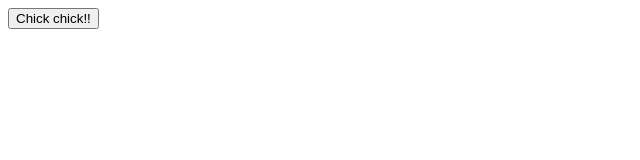
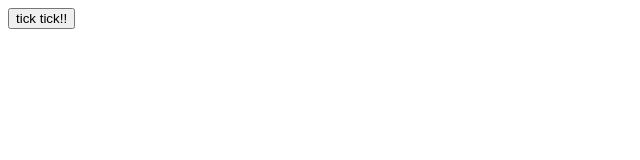
Before and after one commit to Punidhasree/React-101, a React (Vite) app: page / in a window 1280 px wide. Shown: the top 160 px of the page, without its empty margins (0-640 px from the left). Built offline with nearby package versions, Linux system fonts and the light colour scheme.

Commit message:
tick tick

```diff
--- a/src/components/Mybutton.jsx
+++ b/src/components/Mybutton.jsx
@@ -1,7 +1,7 @@
 export default function MyButton(){
     return (
         <button>
-            Chick chick!!
+            tick tick!!
         </button>
     )
 }
```
